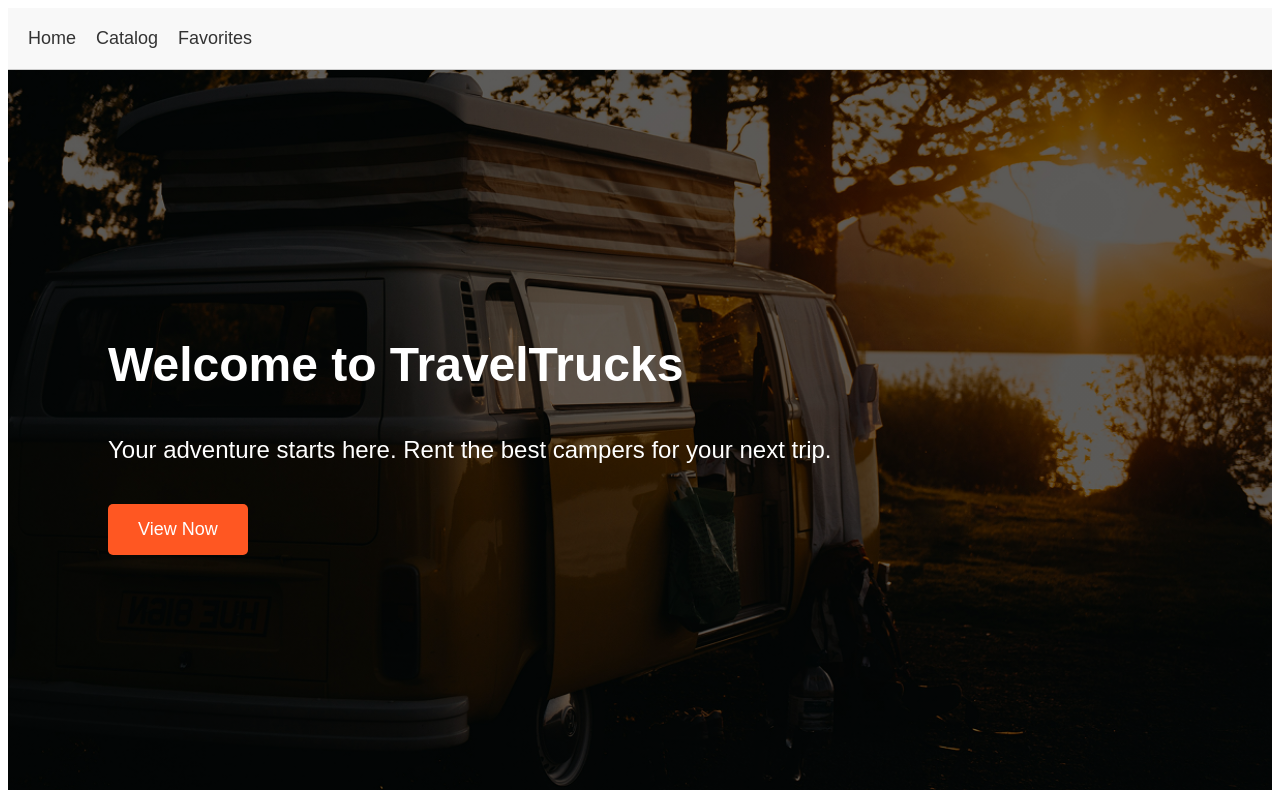
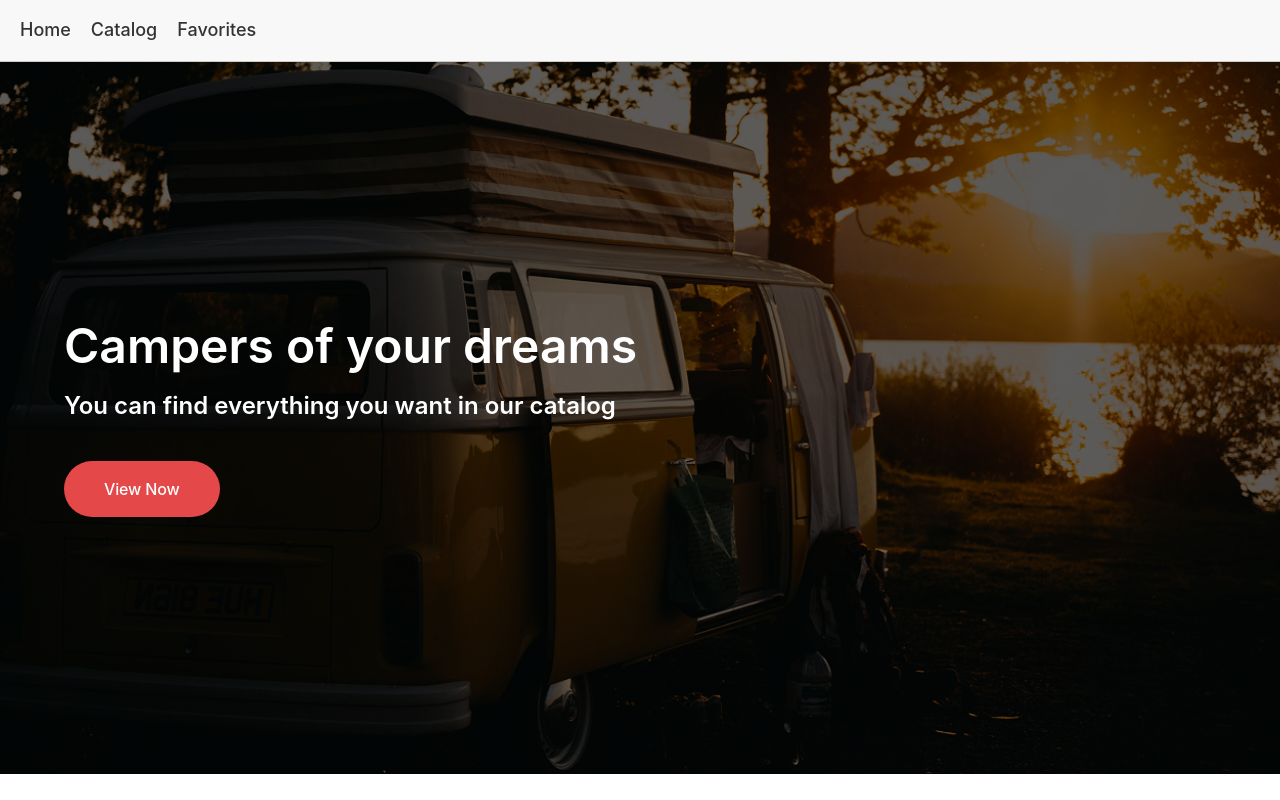
Before and after one commit to ma-nk/goit-hw-test-task-react, a React (Vite) app: page / in a window 1280 px wide. Built offline with nearby package versions, Linux system fonts and the light colour scheme.

Commit message:
fix home page

```diff
--- a/src/index.css
+++ b/src/index.css
@@ -1,7 +1,15 @@
 :root {
-  font-family: sans-serif;
+  font-family: "Inter", sans-serif;
+  -webkit-font-smoothing: antialiased;
+  -moz-osx-font-smoothing: grayscale;
 }
+
+body {
+  margin: 0;
+  padding: 0;
+}
+
 button {
-  display: block;
-  padding: 4px 8px;
+  cursor: pointer;
+  font-family: inherit;
 }
--- a/src/main.jsx
+++ b/src/main.jsx
@@ -3,6 +3,7 @@ import ReactDOM from "react-dom/client";
 import { BrowserRouter } from "react-router-dom";
 import { Provider } from "react-redux";
 import { PersistGate } from "redux-persist/integration/react";
+import "modern-normalize";
 import { store, persistor } from "./redux/store";
 import App from "./components/App/App";
 import "./index.css";
--- a/src/pages/CatalogPage.jsx
+++ b/src/pages/CatalogPage.jsx
@@ -1,5 +1,5 @@
 
-import { useEffect } from "react";
+import { useEffect, useState } from "react";
 import { useDispatch, useSelector } from "react-redux";
 import { fetchCampers } from "../redux/operations";
 import { selectCampers } from "../redux/selectors";
@@ -13,26 +13,48 @@ const CatalogPage = () => {
   const dispatch = useDispatch();
   const campers = useSelector(selectCampers);
   const isLoading = useSelector((state) => state.campers.isLoading);
+  const total = useSelector((state) => state.campers.total);
+  const [page, setPage] = useState(1);
+  const [filters, setFilters] = useState({});
 
   useEffect(() => {
-    // Clear filters and fetch all campers on initial load
     dispatch(clearFilters());
-    dispatch(fetchCampers());
+    setPage(1);
+    dispatch(fetchCampers({ page: 1, limit: 4 }));
   }, [dispatch]);
 
   const handleSearch = (searchFilters) => {
-    dispatch(fetchCampers(searchFilters));
+    setFilters(searchFilters);
+    setPage(1);
+    dispatch(fetchCampers({ ...searchFilters, page: 1, limit: 4 }));
   };
+
+  const handleLoadMore = () => {
+    const nextPage = page + 1;
+    setPage(nextPage);
+    dispatch(fetchCampers({ ...filters, page: nextPage, limit: 4 }));
+  };
+
+  const showLoadMore = campers.length < total && !isLoading;
 
   return (
     <div className={css.container}>
       <Filter onSearch={handleSearch} />
-      {isLoading && <Loader />}
-      {campers.length > 0 ? (
-        <CamperList campers={campers} />
-      ) : (
-        !isLoading && <p>No campers found.</p>
-      )}
+      {/* Remove Loader here if you want it only for initial load or handle it differently */}
+      {/* Usually Loader is shown over the list or as a spinner at bottom */}
+      <div className={css.listContainer}>
+          {campers.length > 0 ? (
+            <CamperList campers={campers} />
+          ) : (
+            !isLoading && <p>No campers found.</p>
+          )}
+          {isLoading && <Loader />}
+          {showLoadMore && (
+            <button className={css.loadMoreBtn} onClick={handleLoadMore}>
+              Load More
+            </button>
+          )}
+      </div>
     </div>
   );
 };
--- a/src/pages/CatalogPage.module.css
+++ b/src/pages/CatalogPage.module.css
@@ -1,20 +1,32 @@
-
 .container {
-  padding: 20px;
+  display: flex;
+  gap: 64px;
+  padding: 48px 64px 0;
+  max-width: 1440px;
+  margin: 0 auto;
 }
 
-.loadMoreButton {
-  display: block;
-  margin: 20px auto;
-  padding: 10px 20px;
-  background-color: #ff5722;
-  color: white;
-  border: none;
-  border-radius: 5px;
-  cursor: pointer;
-  transition: background-color 0.3s;
+.listContainer {
+  flex: 1;
 }
 
-.loadMoreButton:hover {
-  background-color: #e64a19;
+.loadMoreBtn {
+  display: block;
+  margin: 50px auto;
+  padding: 16px 32px;
+  font-family: "Inter", sans-serif;
+  font-weight: 500;
+  font-size: 16px;
+  line-height: 1.5;
+  letter-spacing: -0.01em;
+  color: #101828;
+  background-color: transparent;
+  border: 1px solid #475467;
+  border-radius: 200px;
+  cursor: pointer;
+  transition: border-color 0.3s;
 }
+
+.loadMoreBtn:hover {
+  border-color: #E44848;
+}
--- a/src/pages/HomePage.jsx
+++ b/src/pages/HomePage.jsx
@@ -5,13 +5,15 @@ import css from "./HomePage.module.css";
 const HomePage = () => {
   return (
     <div className={css.hero}>
-      <h1 className={css.title}>Welcome to TravelTrucks</h1>
-      <p className={css.subtitle}>
-        Your adventure starts here. Rent the best campers for your next trip.
-      </p>
-      <Link to="/catalog" className={css.ctaButton}>
-        View Now
-      </Link>
+      <div className={css.container}>
+        <h1 className={css.title}>Campers of your dreams</h1>
+        <p className={css.subtitle}>
+          You can find everything you want in our catalog
+        </p>
+        <Link to="/catalog" className={css.ctaButton}>
+          View Now
+        </Link>
+      </div>
     </div>
   );
 };
--- a/src/pages/HomePage.module.css
+++ b/src/pages/HomePage.module.css
@@ -1,36 +1,49 @@
 .hero {
-  display: flex;
-  flex-direction: column;
-  align-items: flex-start;
-  justify-content: center;
-  height: calc(100vh - 80px);
+  height: calc(100vh - 88px);
   background: linear-gradient(rgba(0, 0, 0, 0.5), rgba(0, 0, 0, 0.5)),
     url("../assets/hero.png") no-repeat center center/cover;
   color: white;
-  text-align: left;
-  padding-left: 100px;
+}
+
+.container {
+  max-width: 1440px;
+  margin: 0 auto;
+  padding: 0 64px;
+  height: 100%;
+  display: flex;
+  flex-direction: column;
+  justify-content: center;
+  align-items: flex-start;
 }
 
 .title {
   font-size: 48px;
-  margin-bottom: 20px;
+  font-weight: 600;
+  line-height: 1.16;
+  margin: 0 0 16px;
 }
 
 .subtitle {
   font-size: 24px;
-  margin-bottom: 40px;
+  font-weight: 600;
+  line-height: 1.33;
+  margin: 0 0 40px;
 }
 
 .ctaButton {
-  padding: 15px 30px;
-  background-color: #ff5722;
+  display: inline-block;
+  padding: 16px 40px;
+  background-color: #E44848;
   color: white;
   text-decoration: none;
-  border-radius: 5px;
-  font-size: 18px;
+  border-radius: 200px;
+  font-size: 16px;
+  font-weight: 500;
   transition: background-color 0.3s;
+  letter-spacing: -0.01em;
+  line-height: 1.5;
 }
 
 .ctaButton:hover {
-  background-color: #e64a19;
+  background-color: #D84343;
 }
```
